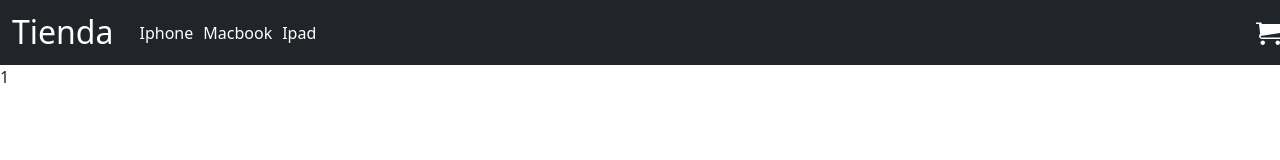
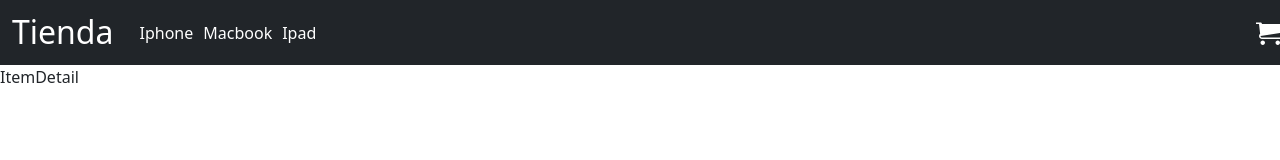
Before and after one commit to bautibadino/ProyTienda, a React (Vite) app: page /item/1 in a window 1280 px wide. Shown: the top 160 px of the page. Built offline with nearby package versions, Linux system fonts and the light colour scheme; no server answers.

Commit message:
error detalle

```diff
--- a/src/Components/ItemDetail.jsx
+++ b/src/Components/ItemDetail.jsx
@@ -1,8 +1,9 @@
 import React from 'react'
 import { useParams } from 'react-router-dom'
 
-export const ItemDetail = () => {
+export const ItemDetail = (item) => {
   const { id } = useParams()
+  console.log(item);
   return (
     <div>ItemDetail</div>
   )
--- a/src/Components/ItemDetailContainer.jsx
+++ b/src/Components/ItemDetailContainer.jsx
@@ -1,20 +1,23 @@
 import React, { useState, useEffect } from 'react'
 import { useParams } from 'react-router-dom'
+import { ItemDetail } from './ItemDetail'
 
 export const ItemDetailContainer = () => {
   const [item, setItem] = useState({})
   const {id} = useParams()
+
   useEffect(() => {
     const obtenerDatos = async () => {
-      const respuesta = await fetch('src/data/productos.json');
+      const respuesta = await fetch('../src/data/productos.json');
       const datosJson = await respuesta.json();
-      setItem(datosJson.find((obj) => obj.id === parseInt(id)));
+      const itemEncontrado = datosJson.find((producto) => producto.id === parseInt(id));
+      setItem(itemEncontrado);
     };
 
     obtenerDatos();
-  }, []);
+  }, [id]);
 
   return (
-    <div>{id}</div>
+    <ItemDetail item={item} />
   )
 }
```
